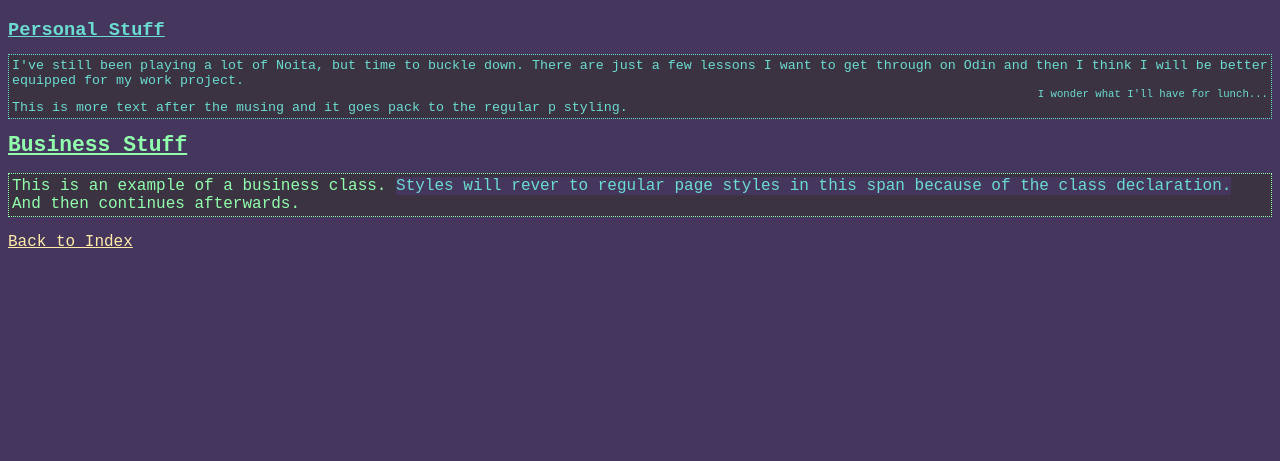
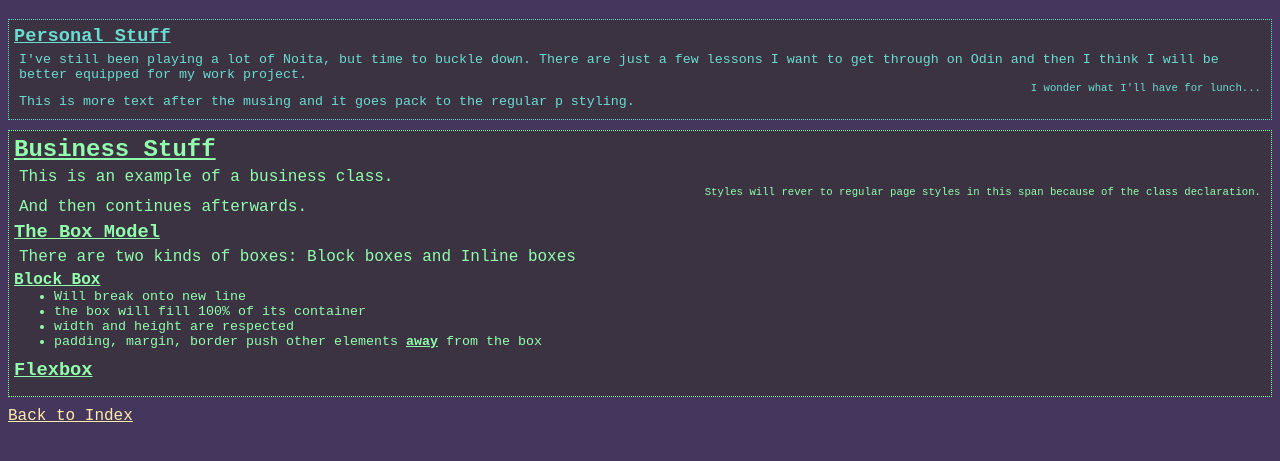
Before and after one commit to RotorHead16/odin-journal, a plain HTML site: page pages/entryFeb5_2022.html in a window 1280 px wide. Shown: the part 61-522 px from the top of the page. Drawn offline with Linux system fonts and the light colour scheme.

Commit message:
updated css for Feb 5 entry

```diff
--- a/pages/entryFeb5_2022.html
+++ b/pages/entryFeb5_2022.html
@@ -9,73 +9,56 @@
 <title>February 5, 2022</title>
 
 <style>
-    /* Examples of CSS Principles */
+
+    div {
+        margin-bottom: 10px;
+        padding: 5px;
+        background-color:rgb(59, 50, 66);
+    }
+    h2, h3, h4 {
+        text-decoration: underline;
+    }
     p {
-        padding: 3px;
+        padding: 5px;
     }
-
-    /* GROUPING SELECTOR */
-
-        /**
-        Comma separated lists allow us to select multiple items and apply styles to them. Unique styles will still apply.
-        **/
-    .personal,
-    .business {
-        background-color: rgb(59, 50, 66);
-    }
-
-    .personal {
+    li {
         font-size: 10pt;
     }
 
-    .business {
-        color: rgb(145, 255, 172)
+    .personal *,
+    .business * { /*this is necessary because of the background color set in sheet */
+        background-color: rgb(59, 50, 66);
+        margin: 0;
     }
 
-    /*CHAINING SELECTORS*/
-        /**
-        Chain selectors by listing them without a space between. You can't chain type selectors (p, div, span, etc) together as far as I know...
-        **/
-    .personal.header {
-        font-size: 14pt;
-
-    }
-
-    .business.header {
-        font-size: 16pt;
-    }
-
-    /* Selectors can be chained and grouped, how fancy */
-    .business.header,
-    .personal.header {
-        text-decoration: underline;
-        background-color: transparent;
-        font-weight: bold;
-    }
-    p.personal {
-        border: 1px dotted rgb(107, 221, 208);
-    }
-
-    p.business {
-        border: 1px dotted rgb(145, 255, 172);
-    }
-
-    /*DESCENDANT COMBINATOR*/
-        /**
-        Represented by a single space between selectors. Elements with the class "musing" and a parent element "personal" will be styled this way. Therre is no limit to how deeeeep the nesting can go. Doesn't seem to work with type selectors??
-        **/
-    .personal .musing {
+    .personal .musing ,
+    .business .musing {
         background-color: inherit;
         display: block;
         font-size: 8pt;
         text-align: right;
     }
 
-    /*
-    something like this doesn't seem to work.
-    p .business {
+    /*=== Personal Section ===*/
+    .personal {
+        border: 1px dotted rgb(107, 221, 208);
+    }
+    .personal p {
+        font-size: 10pt;
+    }
+    .personal h2 {
+        font-size: 14pt;
+    }
+
+    /*=== Business Section ===*/
+    .business {
         border: 1px dotted rgb(145, 255, 172);
-    } */
+    }
+    .business * {
+        color: rgb(145, 255, 172);
+    }
+
+
 
 </style>
 
@@ -83,9 +66,9 @@
 <body>
     <h1>February 5, 2022</h1>
 
-    <div class="personal header" > Personal Stuff </div>
-
-    <p class="personal">
+    <div class="personal">
+        <h2>Personal Stuff</h2>
+        <p>
             I've still been playing a lot of Noita, but time to buckle down. There are just a few lessons I want to get through on Odin and then I think I will be better equipped for my work project.
 
             <span class="musing" >I wonder what I'll have for lunch... </span>
@@ -93,23 +76,41 @@
             This is more text after the musing and it goes pack to the regular p styling.
         </p>
 
-    <div class="business header"> Business Stuff </div>
+    </div>
 
-    <p class="business">
+
+    <div class="business">
+        <h2>Business Stuff</h2>
+        <p>
             This is an example of a business class.
 
             <span class="musing">
                 Styles will rever to regular page styles in this span because of the class declaration.
-
             </span>
 
             And then continues afterwards.
+        </p>
+        <h3>The Box Model</h3>
+        <p>
+            There are two kinds of boxes: Block boxes and Inline boxes
+
+            <h4>Block Box</h4>
+            <ul>
+                <li>Will break onto new line</li>
+                <li>the box will fill 100% of its container</li>
+                <li>width and height are respected</li>
+                <li>padding, margin, border push other elements <b><u>away</u></b> from the box</li>
+
+            </ul>
 
         </p>
 
+        <h3>Flexbox</h3>
+        <p>
 
+        </p>
 
-
+    </div>
 
     <a href="../index.html">Back to Index</a>
 
```
Also changed, not shown: pages/entryFeb5_2022_Test.html (deleted, +0 -94 lines), 1 other file. Lines whose indentation alone changed are shown as unchanged.
